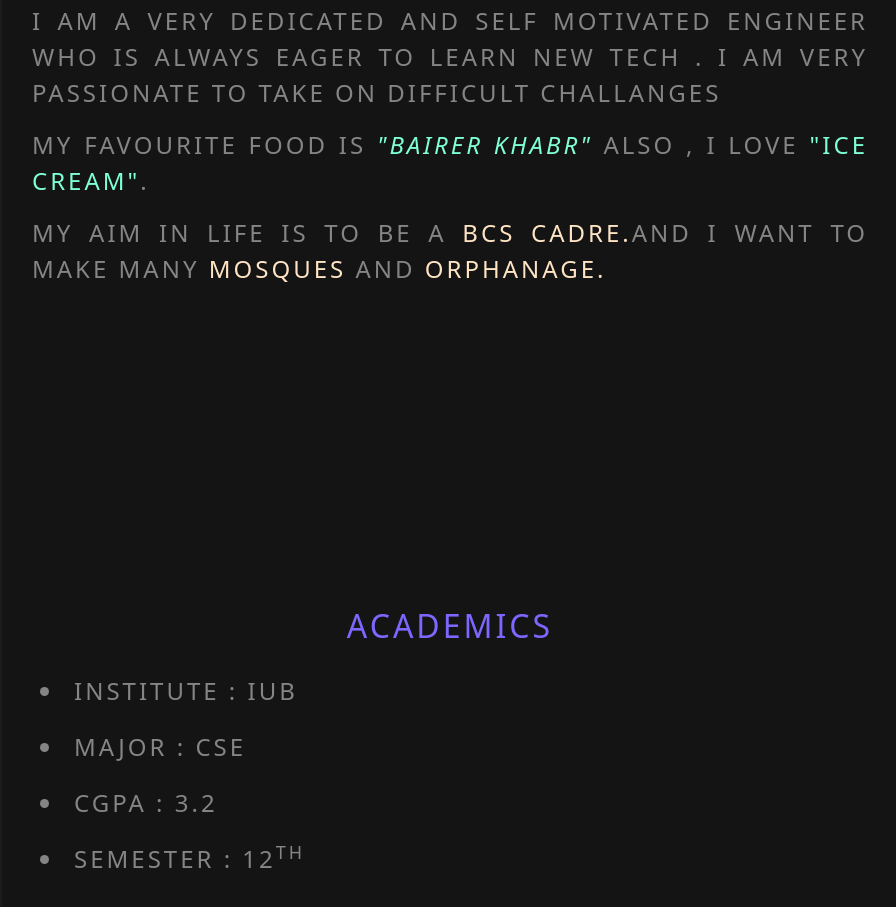
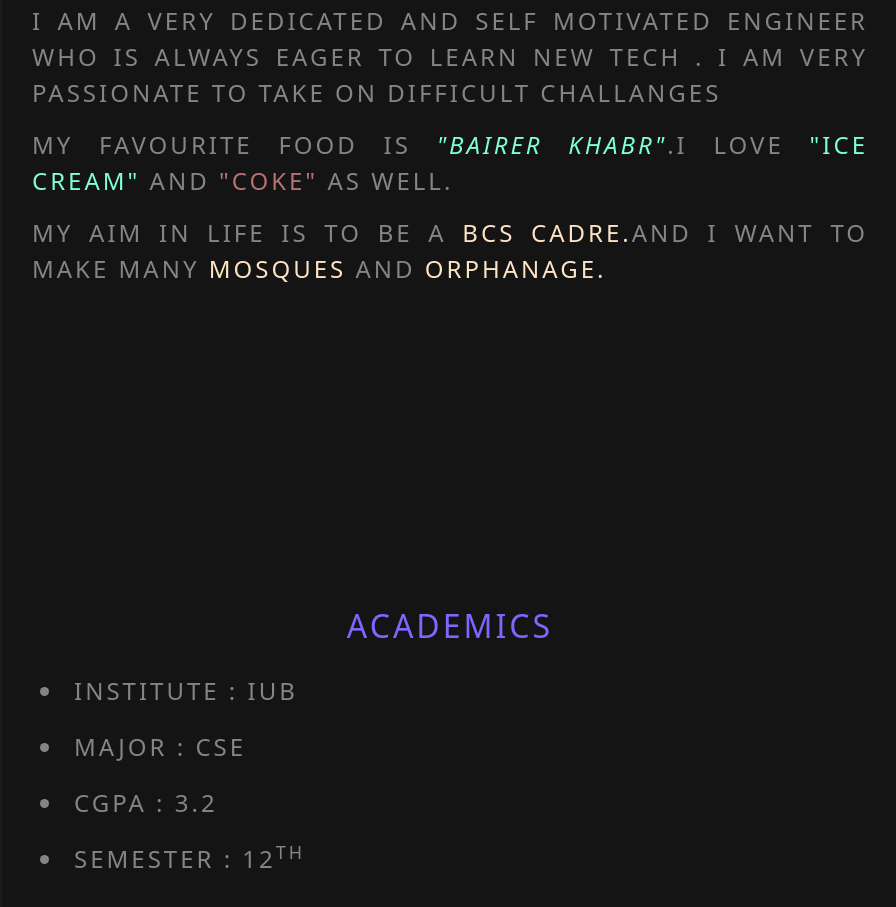
Before and after one commit to shakil2995/CSE309, a plain HTML site: page akhiPortfolio/index.html in a window 1280 px wide. Shown: the part 1115-2022 px from the top of the page, without its empty margins (190-1086 px from the left). Drawn offline with nearby package versions, Linux system fonts and the light colour scheme.

Commit message:
Update index.html

```diff
--- a/akhiPortfolio/index.html
+++ b/akhiPortfolio/index.html
@@ -33,7 +33,7 @@
             <p>HI ! I'm <span style="color: pink">Shayla Sharmin Akhi</span>.</p>
             <p>I am a computer science and engineerging student , currently studying at <span style="color:brown">IUB.</span></p>
             <p>I am a very dedicated and self motivated engineer who is always eager to learn new tech . I am very passionate to take on difficult challanges</p>
-            <p>My favourite food is <i style="color:aquamarine".>"Bairer Khabr"</i> Also , I love <span style="color:aquamarine">"Ice cream"</span>.</p>
+            <p>My favourite food is <i style="color:aquamarine".>"Bairer Khabr"</i>.I love <span style="color:aquamarine">"Ice cream"</span> and <span style="color:rgb(184, 113, 113)">"coke"</span> as well.</p>
             <p>My aim in life is to be a <span style="color:bisque">BCS cadre.</span>and I want to make many <span style="color:bisque">mosques</span>  and <span style="color:bisque">orphanage.</span> </p>
         </div>
         <div class="gap"></div>
```
